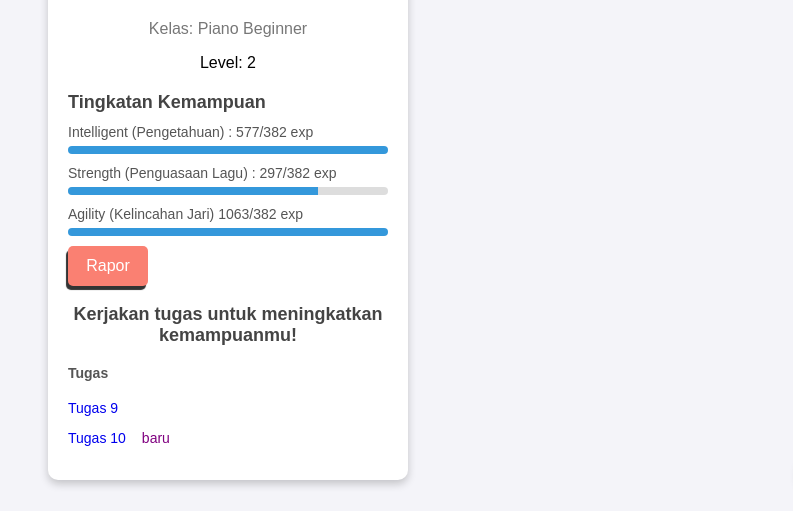
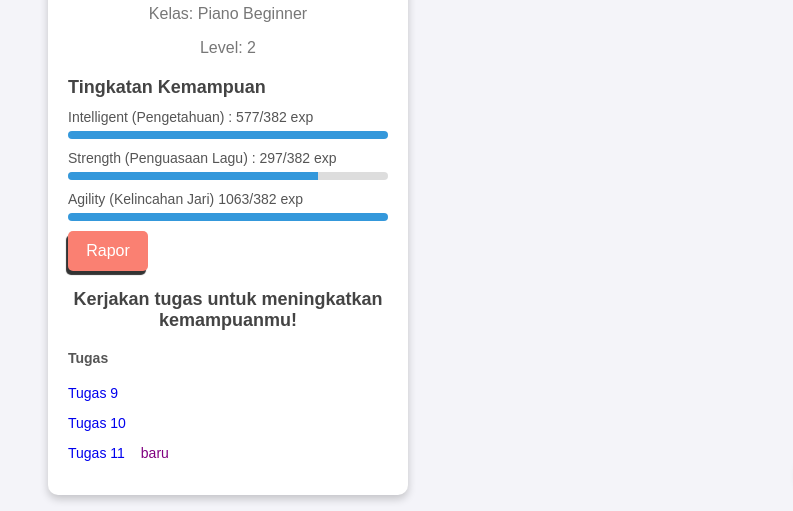
Before and after one commit to BdumtasOfficial7/Akun-JJ-Mamarimbing, a plain HTML site: page index.html in a window 1280 px wide. Shown: the part 283-794 px from the top of the page, 412-1205 px from the left. Drawn offline with Linux system fonts and the light colour scheme.

Commit message:
update tugas

```diff
--- a/index.html
+++ b/index.html
@@ -43,7 +43,8 @@
                 <h4>Tugas</h4>
                 <div class="tugas-upgrade"></div>
                 <p><a href="tugas9-JJ.pdf" download>Tugas 9</a></p>
-                <p><a href="tugas10-JJ.pdf" download>Tugas 10</a><span>baru</span></p>
+                <p><a href="tugas10-JJ.pdf" download>Tugas 10</a></p>
+                <p><a href="tugas11-JJ.pdf" download>Tugas 11</a><span>baru</span></p>
             </div>
             <div class="chatwa">
                 <a href="https://wa.me/6281243635245" target="_blank">
--- a/style.css
+++ b/style.css
@@ -43,7 +43,7 @@ body {
     color: #333;
 }
 
-.profile-age, .profile-class {
+.profile-age, .profile-class, .profile-level {
     font-size: 16px;
     color: #777;
 }
```
Also changed, not shown: 2 other files.
